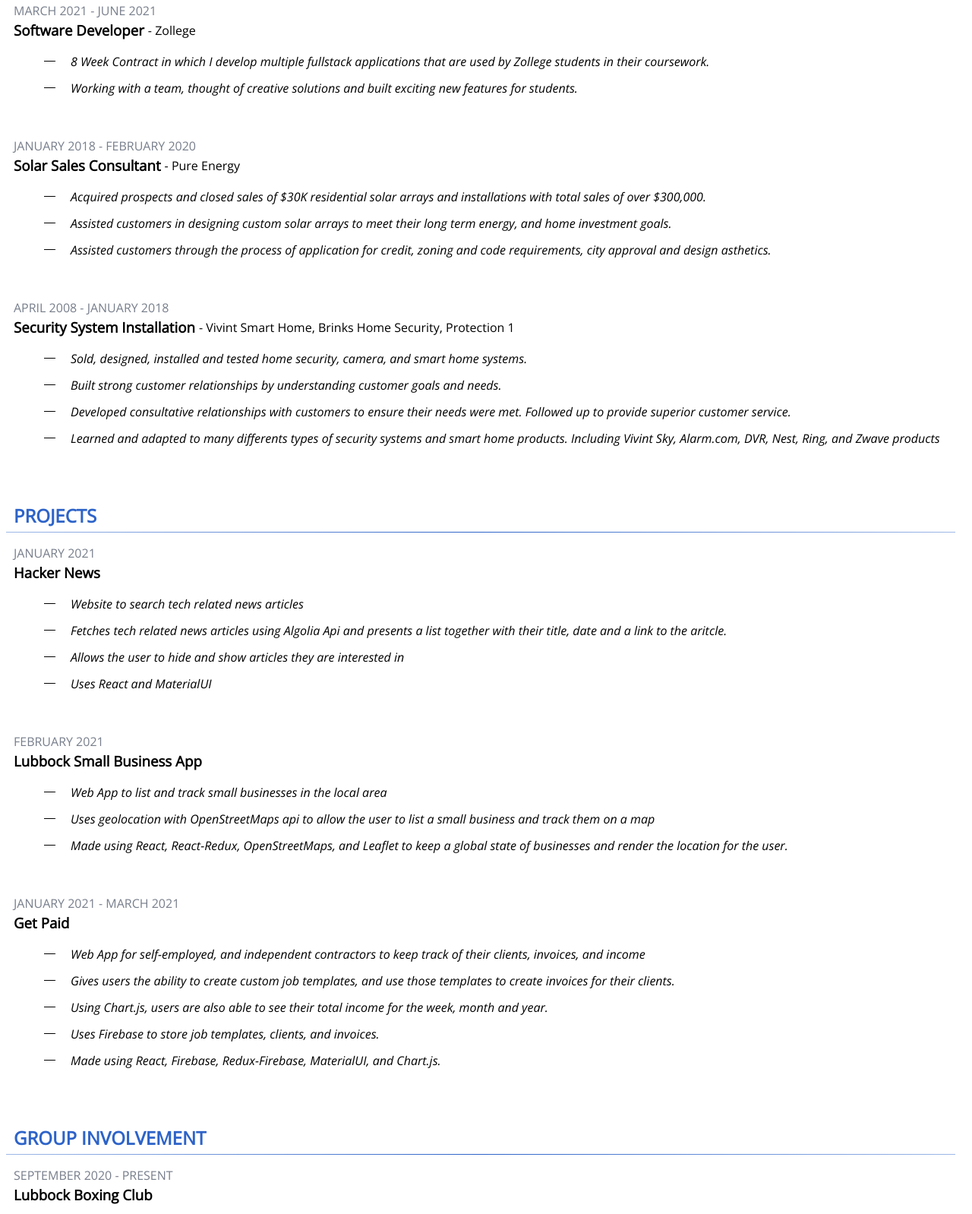
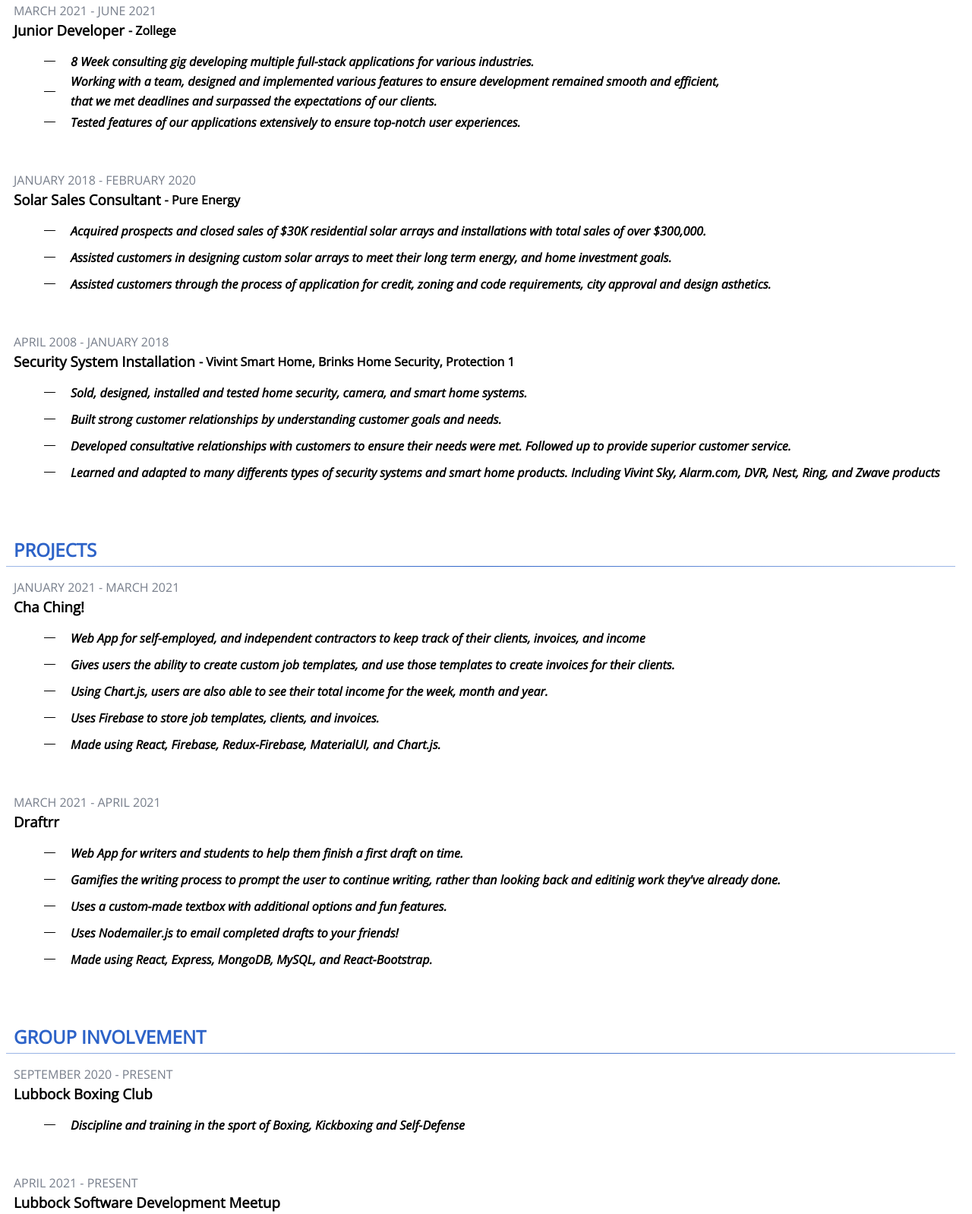
Before and after one commit to rockman4417/chris-foy-resume, a website: page index.html in a window 1280 px wide. Shown: the part 853-2451 px from the top of the page at 76% size. Drawn offline with nearby package versions, Linux system fonts and the light colour scheme.

Commit message:
added zollege descriptor

```diff
--- a/index.html
+++ b/index.html
@@ -63,11 +63,12 @@
 
         <div class='content-container'>
             <p class='date'>MARCH 2021 - JUNE 2021</p>
-            <div class='title-container'><h3 class='title'>Software Developer</h3><p class='title-description'>- Zollege</p></div>
+            <div class='title-container'><h3 class='title'>Junior Developer</h3><p class='title-description'>- Zollege</p></div>
             <div class='role-list'>
                 <ul>
-                    <li><p class='dash'></p><p>8 Week Contract in which I develop multiple fullstack applications that are used by Zollege students in their coursework.</p></li>
-                    <li><p class='dash'></p><p>Working with a team, thought of creative solutions and built exciting new features for students.</p></li>
+                    <li><p class='dash'></p><p>8 Week consulting gig developing multiple full-stack applications for various industries.</p></li>
+                    <li class='zollege-middle'><p class='dash'></p><p class='zollege-middle-p'>Working with a team, designed and implemented various features to ensure development remained smooth and efficient, </br>that we met deadlines and surpassed the expectations of our clients.</p></li>
+                    <li><p class='dash'></p><p>Tested features of our applications extensively to ensure top-notch user experiences.</p></li>
 
                 </ul>
             </div>
@@ -107,34 +108,10 @@
     </div>
     <div class='main'>
         <div class='main-container'><h2>PROJECTS</h2><div class='line'></div></div>
-        <div class='content-container'>
-            <p class='date'>JANUARY 2021</p>
-            <div class='title-container'><h3 class='title'>Hacker News</h3></div>
-            <div class='role-list'>
-                <ul>
-                    <li> <p class='dash'></p> <p>Website to search tech related news articles</p></li>
-                    <li><p class='dash'></p><p>Fetches tech related news articles using Algolia Api and presents a list together with their title, date and a link to the aritcle. </p></li>
-                    <li><p class='dash'></p><p>Allows the user to hide and show articles they are interested in</p></li>
-                    <li><p class='dash'></p><p>Uses React and MaterialUI</p></li>
-                </ul>
-            </div>
-        </div>
-
-        <div class='content-container'>
-            <p class='date'>FEBRUARY 2021</p>
-            <div class='title-container'><h3 class='title'>Lubbock Small Business App</h3></div>
-            <div class='role-list'>
-                <ul>
-                    <li><p class='dash'></p><p>Web App to list and track small businesses in the local area</p></li>
-                    <li><p class='dash'></p><p>Uses geolocation with OpenStreetMaps api to allow the user to list a small business and track them on a map</p></li>
-                    <li><p class='dash'></p><p>Made using React, React-Redux, OpenStreetMaps, and Leaflet to keep a global state of businesses and render the location for the user.</p></li>
-                </ul>
-            </div>
-        </div>
 
         <div class='content-container'>
             <p class='date'>JANUARY 2021 - MARCH 2021</p>
-            <div class='title-container'><h3 class='title'>Get Paid</h3></div>
+            <div class='title-container'><h3 class='title'>Cha Ching!</h3></div>
             <div class='role-list'>
                 <ul>
                     <li><p class='dash'></p><p>Web App for self-employed, and independent contractors to keep track of their clients, invoices, and income</p></li>
@@ -142,6 +119,20 @@
                     <li><p class='dash'></p><p>Using Chart.js, users are also able to see their total income for the week, month and year.</p></li>
                     <li><p class='dash'></p><p>Uses Firebase to store job templates, clients, and invoices.</p></li>
                     <li><p class='dash'></p><p>Made using React, Firebase, Redux-Firebase, MaterialUI, and Chart.js.</p></li>
+                </ul>
+            </div>
+        </div>
+
+        <div class='content-container'>
+            <p class='date'>MARCH 2021 - APRIL 2021</p>
+            <div class='title-container'><h3 class='title'>Draftrr</h3></div>
+            <div class='role-list'>
+                <ul>
+                    <li><p class='dash'></p><p>Web App for writers and students to help them finish a first draft on time.</p></li>
+                    <li><p class='dash'></p><p>Gamifies the writing process to prompt the user to continue writing, rather than looking back and editinig work they've already done.</p></li>
+                    <li><p class='dash'></p><p>Uses a custom-made textbox with additional options and fun features.</p></li>
+                    <li><p class='dash'></p><p>Uses Nodemailer.js to email completed drafts to your friends!</p></li>
+                    <li><p class='dash'></p><p>Made using React, Express, MongoDB, MySQL, and React-Bootstrap.</p></li>
                 </ul>
             </div>
         </div>
@@ -162,6 +153,17 @@
             </div>
         </div>
 
+        <div class='content-container'>
+            <p class='date'>APRIL 2021 - PRESENT</p>
+            <div class='title-container'><h3 class='title'>Lubbock Software Development Meetup</h3></div>
+            <div class='role-list'>
+                <ul>
+                    <li><p class='dash'></p> <p>Meetup for local devs to discuss coding and show off their projects.</p></li>
+
+                </ul>
+            </div>
+        </div>
+
 
 
 
--- a/style.css
+++ b/style.css
@@ -100,4 +100,18 @@ li {
 
 .title-description {
   margin-left: 5px;
+  font-weight: 600;
 }
+
+.zollege-middle {
+  margin-top: 10px;
+  margin-bottom: 10px;
+}
+
+.zollege-middle-p {
+  line-height: 1.6;
+}
+
+li p:nth-of-type(2) {
+  font-weight: 600;
+}
```
